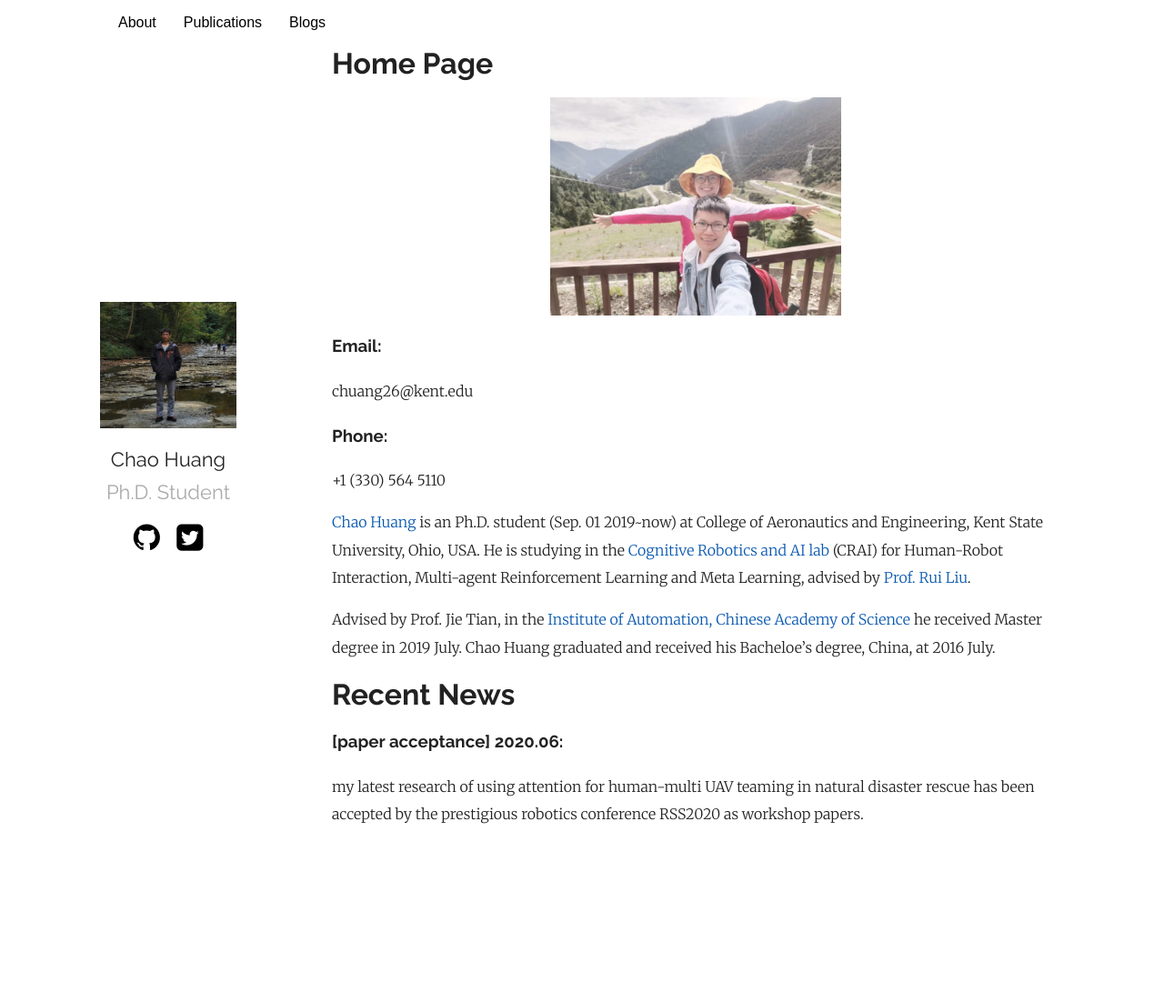
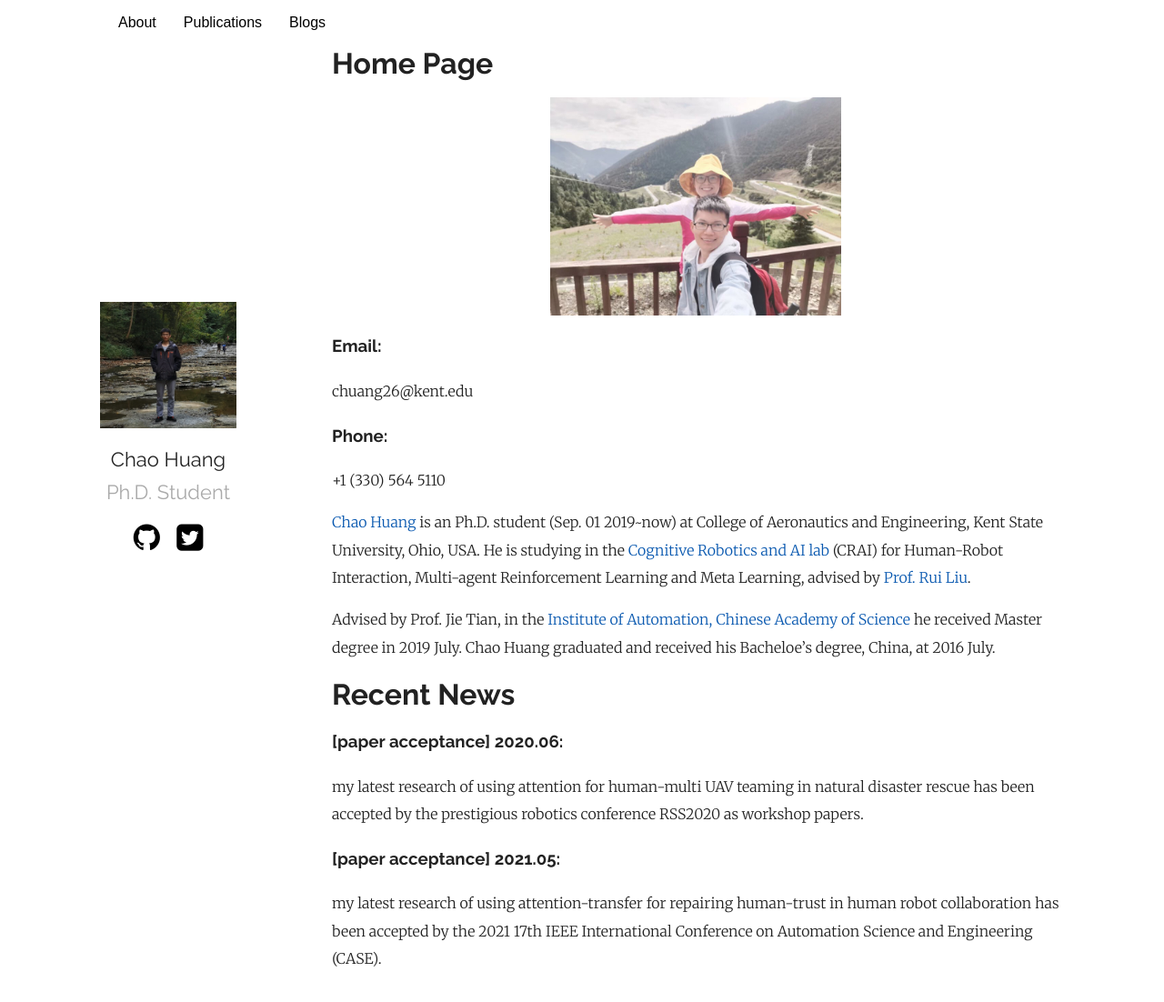
Before and after one commit to ChaoHuang-CH/ChaoHuang-CH.github.io, a Jekyll site: the page built from index.md, in a window 1280 px wide and 1124 px high. Shown: the top 1102 px of the window at 91% size. Built offline with Jekyll 4.4.1, drawn with Linux system fonts in a browser that asks for light colours.

Commit message:
news update

```diff
--- a/index.md
+++ b/index.md
@@ -15,6 +15,7 @@ Advised by Prof. Jie Tian, in the [Institute of Automation, Chinese Academy of S
 
 <h1> Recent News </h1>
 <h3>[paper acceptance] 2020.06:</h3> my latest research of using attention for human-multi UAV teaming in natural disaster rescue has been accepted by the prestigious robotics conference RSS2020 as workshop papers.
+<h3>[paper acceptance] 2021.05:</h3> my latest research of using attention-transfer for repairing human-trust in human robot collaboration has been accepted by the 2021 17th IEEE International Conference on Automation Science and Engineering (CASE).
 
 [Cognitive Robotics and AI lab]: https://ruiliurobotics.weebly.com
 [Prof. Rui Liu]: https://scholar.google.com/citations?user=wAEi6FUAAAAJ&hl=en&authuser=1
```
